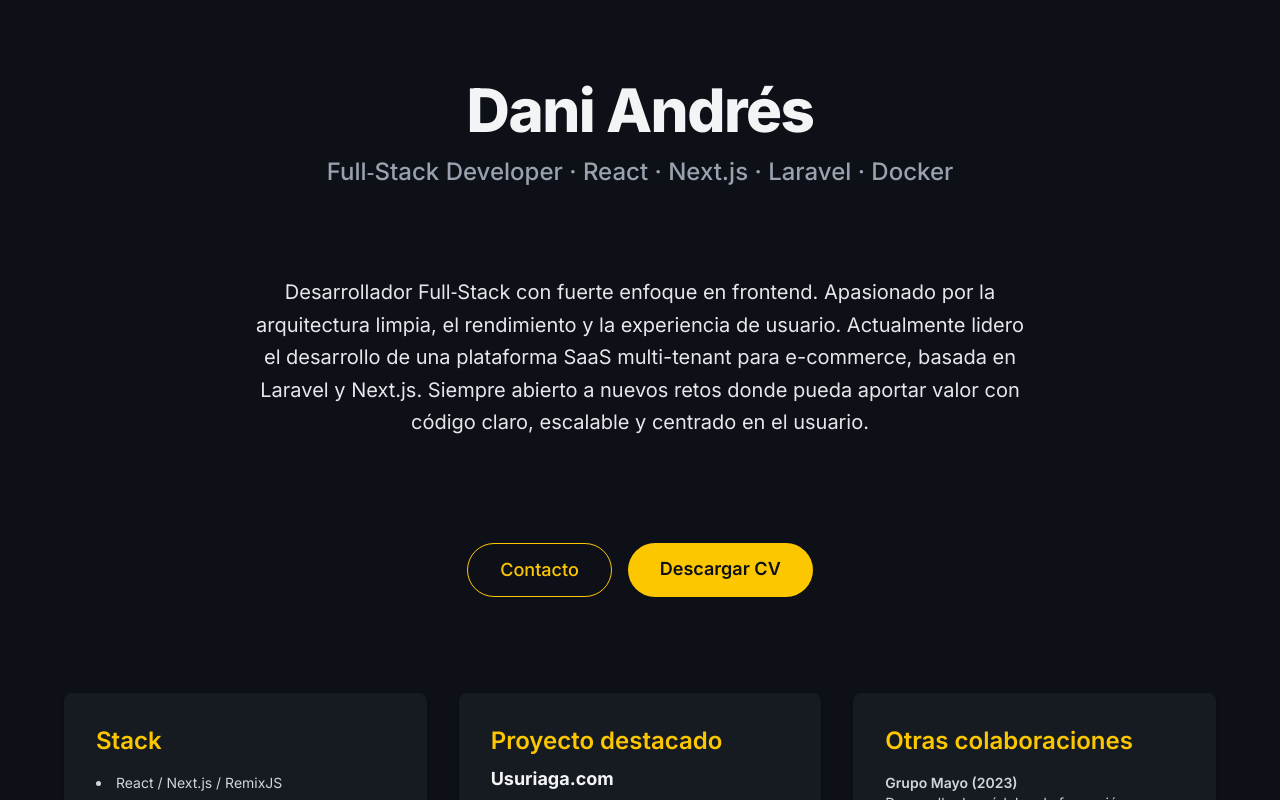
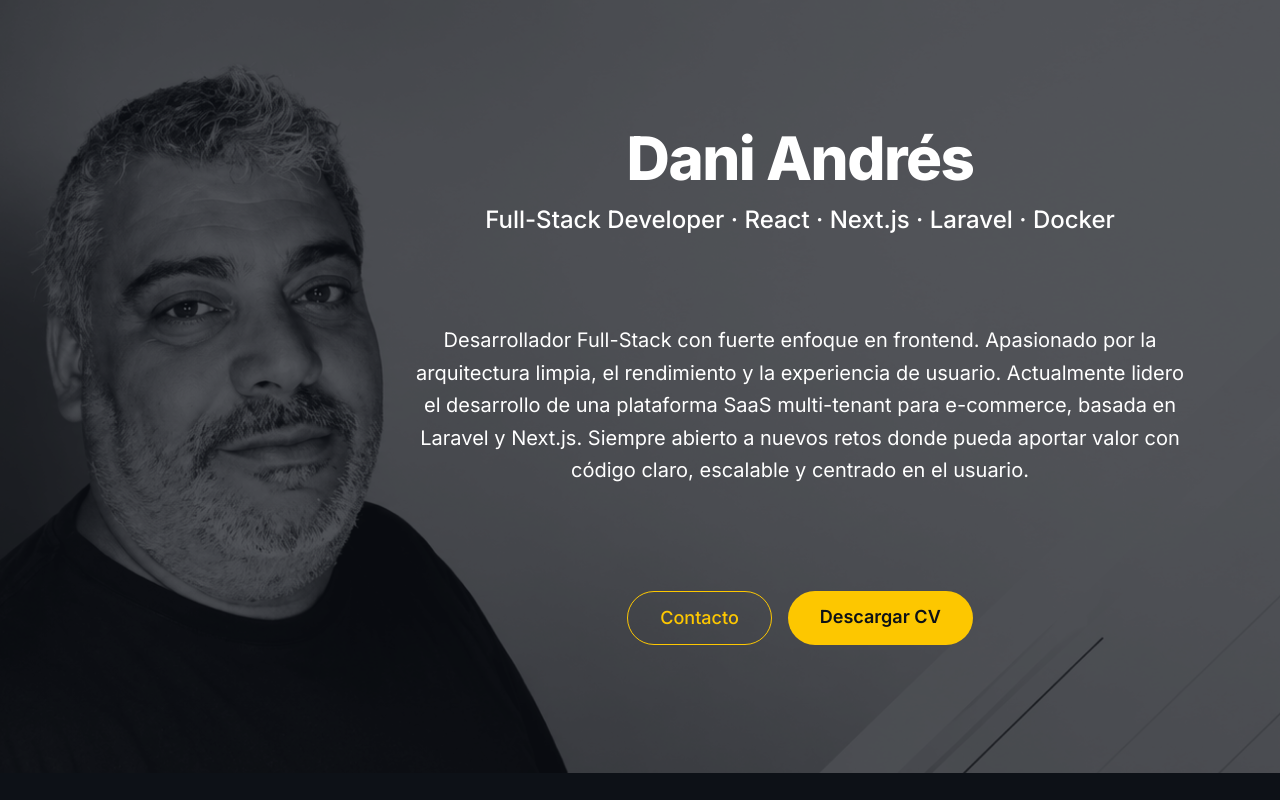
Before and after one commit to maildedani99/danielandresvidal, a Next.js app: page / in a window 1280 px wide. Shown: the top 800 px of the page. Built offline with nearby package versions, Linux system fonts and the light colour scheme.

Commit message:
add header image

```diff
--- a/app/page.tsx
+++ b/app/page.tsx
@@ -2,23 +2,49 @@ import Link from "next/link";
 
 export default function HomePage() {
   return (
-    <main className="bg-[#0d1117] text-gray-100 px-6 py-20">
-      <section className="flex flex-col items-center justify-center text-center mb-24">
-        <h1 className="text-6xl font-extrabold tracking-tight mb-4">Dani Andrés</h1>
-        <p className="text-2xl text-gray-400 mb-8 font-medium">
-          Full‑Stack Developer · React · Next.js · Laravel · Docker
-        </p>
-        <p className="max-w-3xl text-gray-200 text-xl md:text-xl leading-relaxed mb-12 py-14">
-          Desarrollador Full‑Stack con fuerte enfoque en frontend. Apasionado por la arquitectura limpia, el rendimiento y la experiencia de usuario. Actualmente lidero el desarrollo de una plataforma SaaS multi-tenant para e-commerce, basada en Laravel y Next.js. Siempre abierto a nuevos retos donde pueda aportar valor con código claro, escalable y centrado en el usuario.
+    <main className="bg-[#0d1117] text-gray-100 ">
+
+      {/* HEADER SECTION CON BACKGROUND */}
+      <section className="relative flex flex-col items-center justify-center text-center mb-24 overflow-hidden py-32">
+
+        {/* Background image */}
+        <div
+          className="absolute inset-0 bg-cover bg-center opacity-50"
+          style={{
+            backgroundImage: "url('/header-bg.png')",
+          }}
+        />
+
+        {/* Overlay oscuro */}
+        <div className="absolute inset-0 bg-[#0d1117]/40" />
+
+        {/* Content */}
+        <div className="relative z-10 inset-1/8">
+          <h1 className="text-6xl font-extrabold tracking-tight mb-4 text-white">
+            Dani Andrés
+          </h1>
+
+          <p className="text-2xl text-white    mb-8 font-medium">
+            Full-Stack Developer · React · Next.js · Laravel · Docker
           </p>
 
-        <div className="flex flex-col sm:flex-row gap-4">
+          <p className="max-w-3xl text-white text-xl leading-relaxed mb-12 py-14">
+            Desarrollador Full-Stack con fuerte enfoque en frontend. Apasionado
+            por la arquitectura limpia, el rendimiento y la experiencia de
+            usuario. Actualmente lidero el desarrollo de una plataforma SaaS
+            multi-tenant para e-commerce, basada en Laravel y Next.js. Siempre
+            abierto a nuevos retos donde pueda aportar valor con código claro,
+            escalable y centrado en el usuario.
+          </p>
+
+          <div className="flex flex-col sm:flex-row gap-4 justify-center">
             <Link
               href="/contact"
               className="border border-yellow-400 text-yellow-400 px-8 py-3 rounded-full text-lg hover:bg-yellow-400 hover:text-[#0d1117] transition font-medium text-center"
             >
               Contacto
             </Link>
+
             <a
               className="bg-yellow-400 text-[#0d1117] px-8 py-3 rounded-full text-lg font-semibold hover:bg-yellow-300 transition"
               href="/CV_Dani_Andres_FullStack_Dev_Visual_v2.pdf"
@@ -26,11 +52,13 @@ export default function HomePage() {
             >
               Descargar CV
             </a>
-
+          </div>
         </div>
       </section>
 
+      {/* GRID PRINCIPAL */}
       <div className="max-w-6xl mx-auto grid md:grid-cols-3 gap-8">
+
         <div className="bg-[#161B22] rounded-lg p-8 shadow-md hover:shadow-lg transition">
           <h2 className="text-2xl font-semibold mb-4 text-yellow-400">Stack</h2>
           <ul className="list-disc list-inside space-y-2 text-sm text-gray-300">
@@ -43,11 +71,18 @@ export default function HomePage() {
         </div>
 
         <div className="bg-[#161B22] rounded-lg p-8 shadow-md hover:shadow-lg transition">
-          <h2 className="text-2xl font-semibold mb-2 text-yellow-400">Proyecto destacado</h2>
+          <h2 className="text-2xl font-semibold mb-2 text-yellow-400">
+            Proyecto destacado
+          </h2>
+
           <h3 className="text-lg font-bold mb-1">Usuriaga.com</h3>
+
           <p className="text-sm text-gray-300 mb-2">
-            E-commerce de moda con arquitectura multi-tenant, refactorizado en 2023 a SaaS. Next.js (front) + Laravel 8 (back) + Docker. Pasarela de pago Redsys.
+            E-commerce de moda con arquitectura multi-tenant, refactorizado en
+            2023 a SaaS. Next.js (front) + Laravel 8 (back) + Docker. Pasarela
+            de pago Redsys.
           </p>
+
           <a
             href="https://usuriaga.com"
             target="_blank"
@@ -59,15 +94,25 @@ export default function HomePage() {
         </div>
 
         <div className="bg-[#161B22] rounded-lg p-8 shadow-md hover:shadow-lg transition">
-          <h2 className="text-2xl font-semibold mb-4 text-yellow-400">Otras colaboraciones</h2>
+          <h2 className="text-2xl font-semibold mb-4 text-yellow-400">
+            Otras colaboraciones
+          </h2>
+
           <div className="text-sm text-gray-300 space-y-3">
             <div>
               <p className="font-semibold">Grupo Mayo (2023)</p>
-              <p>Desarrollo de módulos de formación con React.js. Maquetación responsive con Tailwind CSS.</p>
+              <p>
+                Desarrollo de módulos de formación con React.js. Maquetación
+                responsive con Tailwind CSS.
+              </p>
             </div>
+
             <div>
               <p className="font-semibold">Labelgrup (2021)</p>
-              <p>App web para el sector farmacéutico. Componentes reutilizables con Storybook y diseño responsive.</p>
+              <p>
+                App web para el sector farmacéutico. Componentes reutilizables
+                con Storybook y diseño responsive.
+              </p>
             </div>
           </div>
         </div>
```
Also changed, not shown: public/header-bg.png (added). Lines whose indentation alone changed are shown as unchanged.
